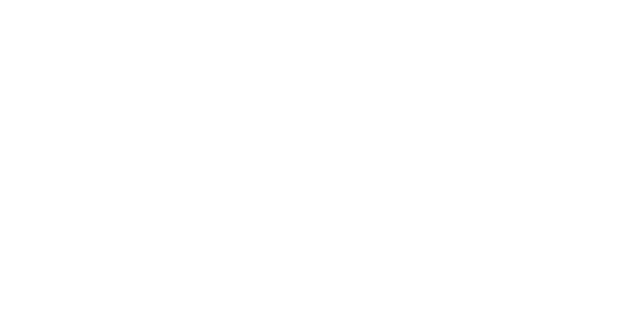
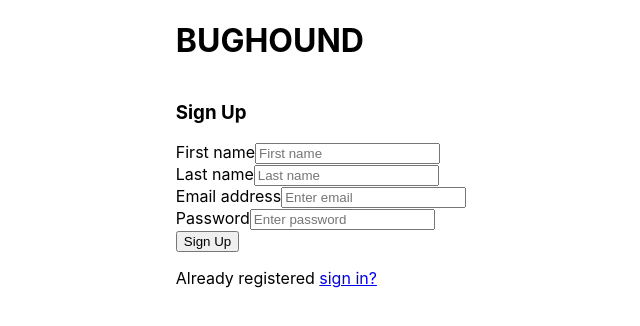
Before and after one commit to Vishnuvardhan27/BugHound, a React (Create React App) app: page /register in a window 1280 px wide. Before the commit this address had no page. Shown: the top 326 px of the page, without its empty margins (319-959 px from the left). Built offline with nearby package versions, Linux system fonts and the light colour scheme.

Commit message:
loginAndRegisterPage

```diff
--- a/src/App.js
+++ b/src/App.js
@@ -23,6 +23,10 @@
     navigate("/createBug");
   };
 
+  const handleLogout = () => {
+    navigate("/login");
+  }
+
   const [searchVal, setSearchVal] = useState(null);
 
   const { filteredData, loading } = useTableSearch({
@@ -36,20 +40,23 @@
         <p>BUGHOUND</p>
       </p>
       <p className="app-header-search">
-      <p className="create-bug-button">
-      <Button  variant="contained" onClick={handleOnClick}>
+        <p className="create-bug-button">
+          <Button  variant="contained" onClick={handleOnClick}>
           Create a bug
-        </Button>
-      </p>
+          </Button>
+        </p>
         <Search
           onChange={(e) => setSearchVal(e.target.value)}
           placeholder="Search"
           enterButton
           style={{ position: "sticky", top: "0", left: "0" }}
         />
-
+        <Button  variant="contained" onClick={handleLogout}>
+          Logout
+        </Button>
       </p>
       <>
+
         <br /> <br />
         <Table
           rowKey="name"
--- /dev/null
+++ b/src/Login.css
@@ -0,0 +1,9 @@
+.body {
+    background-color: #282c34;
+    color: aliceblue;
+    height: 100%;
+    align-items: center;
+    justify-content: center;
+    display: flex;
+
+}
--- /dev/null
+++ b/src/Login.js
@@ -0,0 +1,52 @@
+import React, { Component } from 'react'
+
+export default class Login extends Component {
+  render() {
+    return (
+      <form className='body'>
+        <h1>BUGHOUND</h1>
+        <h3>Sign In</h3>
+
+        <div className="mb-3">
+          <label>Email address</label>
+          <input
+            type="email"
+            className="form-control"
+            placeholder="Enter email"
+          />
+        </div>
+
+        <div className="mb-3">
+          <label>Password</label>
+          <input
+            type="password"
+            className="form-control"
+            placeholder="Enter password"
+          />
+        </div>
+
+        <div className="mb-3">
+          <div className="custom-control custom-checkbox">
+            <input
+              type="checkbox"
+              className="custom-control-input"
+              id="customCheck1"
+            />
+            <label className="custom-control-label" htmlFor="customCheck1">
+              Remember me
+            </label>
+          </div>
+        </div>
+
+        <div className="d-grid">
+          <button type="submit" className="btn btn-primary">
+            Submit
+          </button>
+        </div>
+        <p className="forgot-password text-right">
+          <a href="register">create an account?</a>
+        </p>
+      </form>
+    )
+  }
+}
--- /dev/null
+++ b/src/Register.css
@@ -0,0 +1,9 @@
+.body {
+    background-color: #282c34;
+    color: aliceblue;
+    height: 100%;
+    align-items: center;
+    justify-content: center;
+    display: flex;
+
+}
--- /dev/null
+++ b/src/Register.js
@@ -0,0 +1,53 @@
+import React, { Component } from 'react'
+
+export default class Register extends Component {
+  render() {
+    return (
+      <form className='body'>
+        <h1>BUGHOUND</h1>
+        <h3>Sign Up</h3>
+
+        <div className="mb-3">
+          <label>First name</label>
+          <input
+            type="text"
+            className="form-control"
+            placeholder="First name"
+          />
+        </div>
+
+        <div className="mb-3">
+          <label>Last name</label>
+          <input type="text" className="form-control" placeholder="Last name" />
+        </div>
+
+        <div className="mb-3">
+          <label>Email address</label>
+          <input
+            type="email"
+            className="form-control"
+            placeholder="Enter email"
+          />
+        </div>
+
+        <div className="mb-3">
+          <label>Password</label>
+          <input
+            type="password"
+            className="form-control"
+            placeholder="Enter password"
+          />
+        </div>
+
+        <div className="d-grid">
+          <button type="submit" className="btn btn-primary">
+            Sign Up
+          </button>
+        </div>
+        <p className="forgot-password text-right">
+          Already registered <a href="/login">sign in?</a>
+        </p>
+      </form>
+    )
+  }
+}
--- a/src/index.js
+++ b/src/index.js
@@ -2,15 +2,20 @@
 import ReactDOM from 'react-dom/client';
 import { BrowserRouter as  Router,Routes,Route } from 'react-router-dom';
 import CreateBug from './CreateBug';
+import Register from './Register';
+import Login from './Login';
 import './index.css';
 import App from './App';
 import reportWebVitals from './reportWebVitals';
+
 
 const root = ReactDOM.createRoot(document.getElementById('root'));
 root.render(
   <Router>
     <Routes>
           <Route path="/createBug" element={<CreateBug/>} />
+          <Route path="/login" element={<Login/>} />
+          <Route path="/register" element={<Register/>} />
           <Route path="/" element={<App/>} />
         </Routes>
   <React.StrictMode>
```
